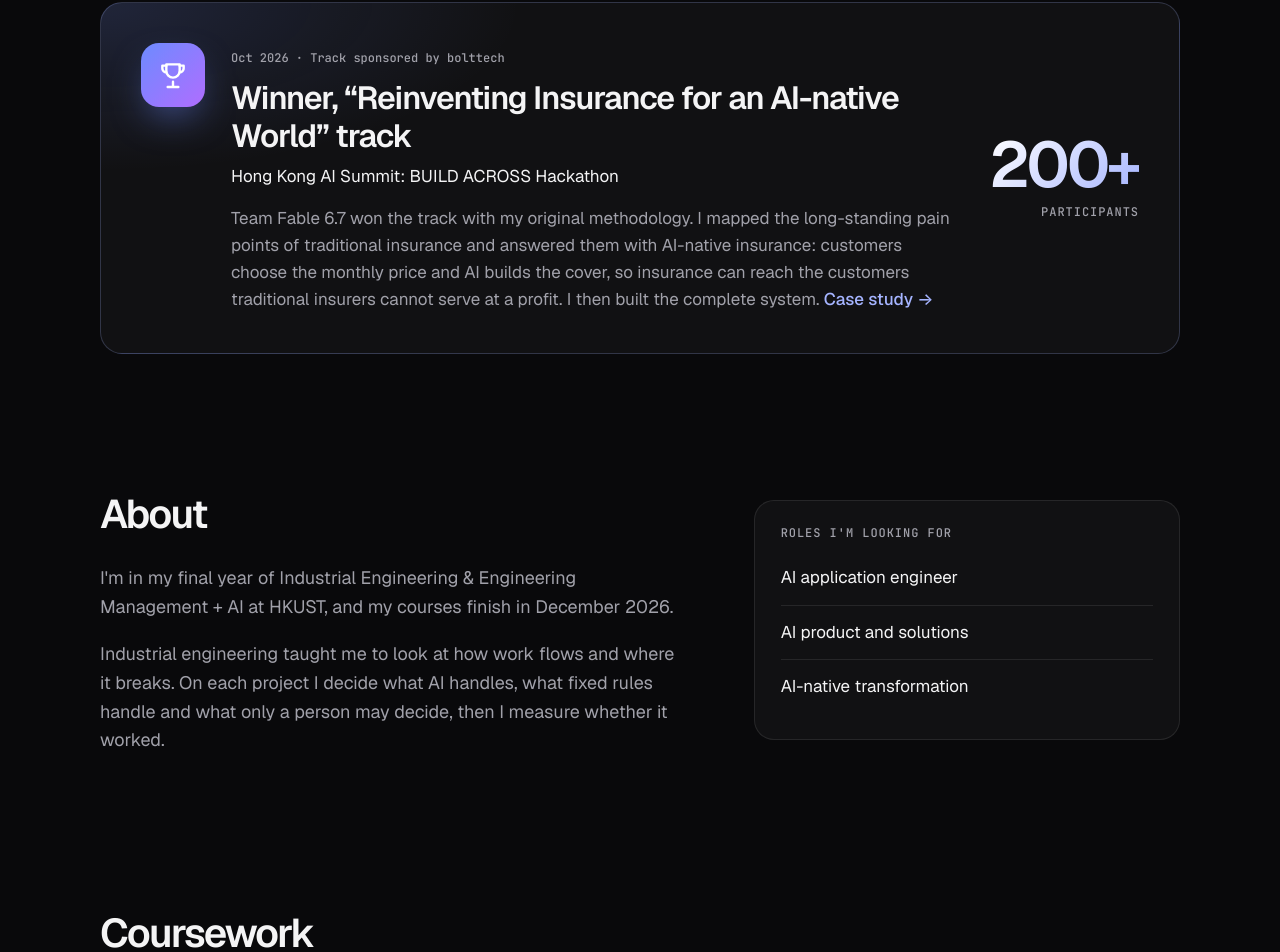
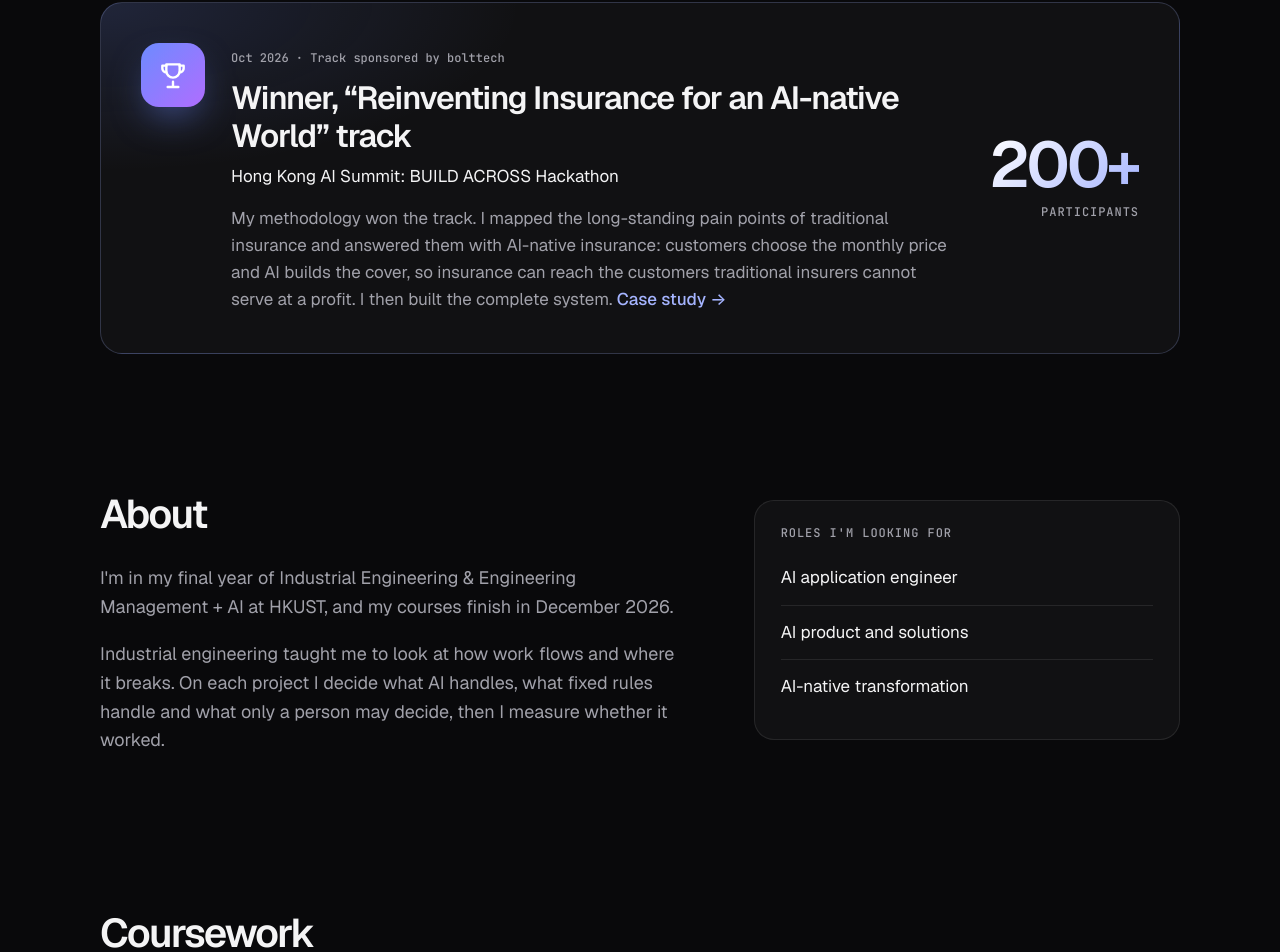
Before and after one commit to rairurairu/rairurairu.github.io, a React (Vite) app: page / in a window 1280 px wide. Shown: the part 2471-3423 px from the top of the page. Built offline with nearby package versions, Linux system fonts and the light colour scheme.

Commit message:
Make candidate methodology the subject of hackathon result

```diff
--- a/src/data.js
+++ b/src/data.js
@@ -35,7 +35,7 @@ export const AWARD = {
   event: "Hong Kong AI Summit: BUILD ACROSS Hackathon",
   meta: "Oct 2026 · Track sponsored by bolttech",
   participants: 200,
-  role: "Team Fable 6.7 won the track with my original methodology. I mapped the long-standing pain points of traditional insurance and answered them with AI-native insurance: customers choose the monthly price and AI builds the cover, so insurance can reach the customers traditional insurers cannot serve at a profit. I then built the complete system.",
+  role: "My methodology won the track. I mapped the long-standing pain points of traditional insurance and answered them with AI-native insurance: customers choose the monthly price and AI builds the cover, so insurance can reach the customers traditional insurers cannot serve at a profit. I then built the complete system.",
   href: "/work/microinsurance/",
 };
 
@@ -93,7 +93,7 @@ export const PROJECTS = [
         "A complete working system: the customer app, partner and operations consoles, the economics an insurer needs to adopt it, and a second market (Taiwan) added through configuration alone.",
       ] },
       { h: "The hackathon", p: [
-        "At the Hong Kong AI Summit: BUILD ACROSS Hackathon (200+ participants), team Fable 6.7 won the “Reinventing Insurance for an AI-native World” track, sponsored by bolttech, with my methodology. I then built this complete system.",
+        "My methodology won the “Reinventing Insurance for an AI-native World” track, sponsored by bolttech, at the Hong Kong AI Summit: BUILD ACROSS Hackathon (200+ participants). I then built this complete system.",
       ] },
     ],
   },
```
